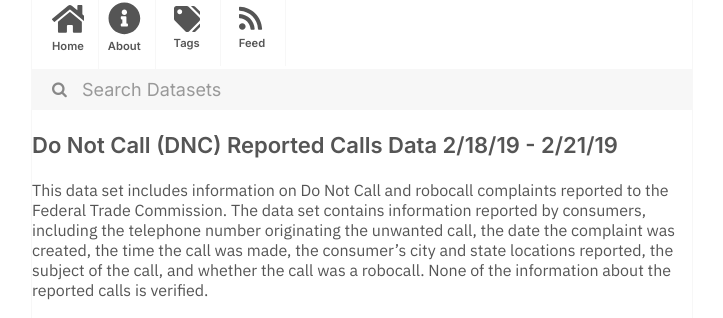
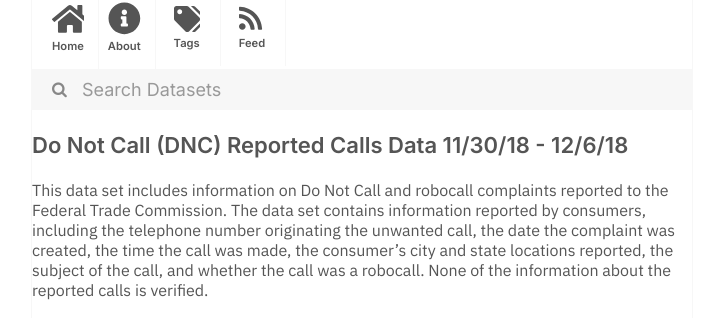
Before and after one commit to dayda-entities/federal-trade-commission, a Jekyll site: the page built from _posts/2020-11-12-do-not-call-dnc-reported-calls.md, in a window 1280 px wide. Shown: the part 216-534 px from the top of the page, without its empty margins (278-1001 px from the left). Built offline with Jekyll 4.4.1, drawn with Linux system fonts in a browser that asks for light colours.

Commit message:
Publish Data

```diff
--- a/_posts/2020-11-12-do-not-call-dnc-reported-calls.md
+++ b/_posts/2020-11-12-do-not-call-dnc-reported-calls.md
@@ -1,7 +1,7 @@
 ---
-title: Do Not Call (DNC) Reported Calls Data 2/18/19 - 2/21/19
-created: '2020-11-12T12:20:52.970283'
-modified: '2020-11-12T12:20:52.970294'
+title: Do Not Call (DNC) Reported Calls Data 11/30/18 - 12/6/18
+created: '2020-11-12T12:20:49.822629'
+modified: '2020-11-12T12:20:49.822635'
 state: active
 type: dataset
 tags:
@@ -12,7 +12,7 @@ tags:
   - Robocalls
 groups: []
 csv_url: >-
-  https://www.ftc.gov/sites/default/files/dnc_complaint_numbers_2019-02-19-22.csv
+  https://www.ftc.gov/sites/default/files/dnc_complaint_numbers_2018-12-03-07.csv
 json_url: ''
 layout: post
 
```
